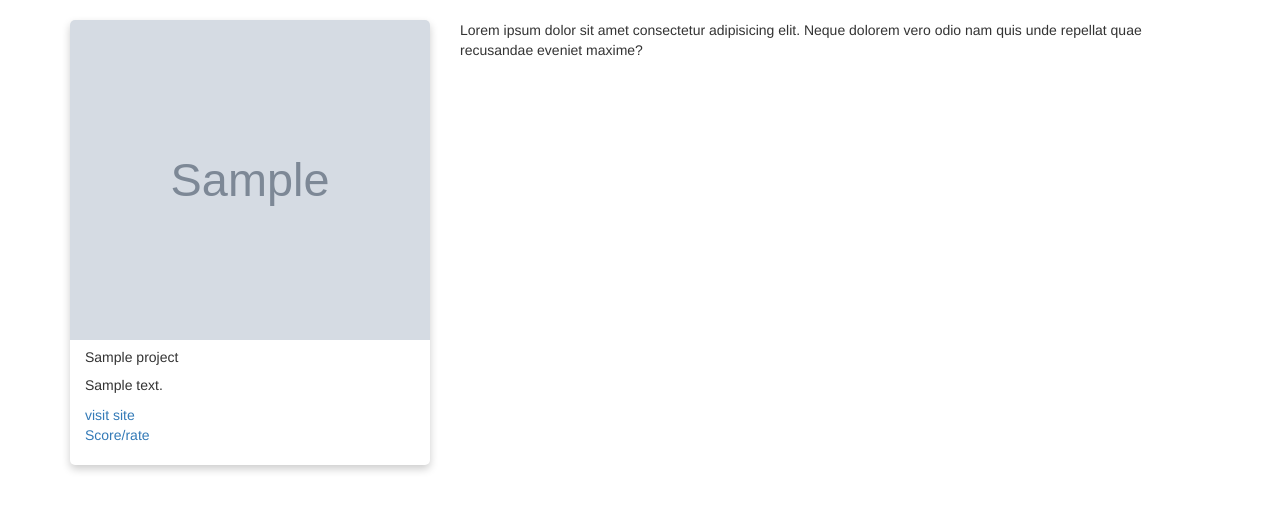
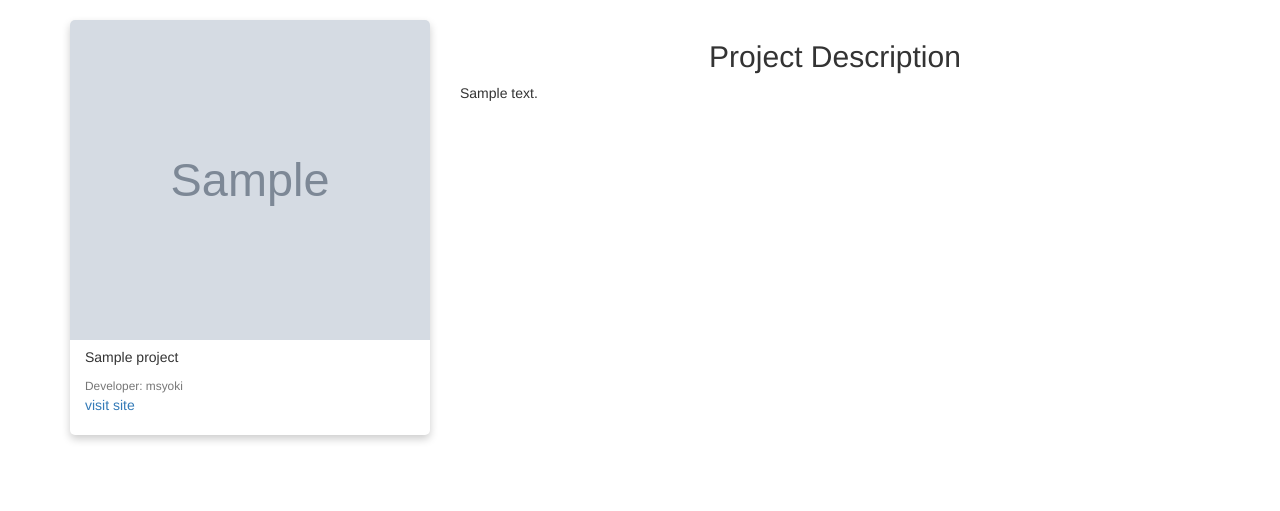
Before and after one commit to msyoki/Awards-app, a Django app: page /awwards/project/1 in a window 1280 px wide. Shown: the part 72-583 px from the top of the page. Run offline with Django 3.2, Linux system fonts and the light colour scheme; a user stored in the database is signed in; data comes from the database, SQL or seed files in the repository; tables that the repository leaves empty hold one stand-in row (values such as "Sample post"); grey boxes marked "Sample" are stand-in pictures; some libraries are stand-ins or nearby versions.

Commit message:
update styling

```diff
--- a/awwards/templates/awwards/home.html
+++ b/awwards/templates/awwards/home.html
@@ -32,8 +32,6 @@
             <div class="container">
                 <h5 >{{project.name}}</h5>
                 <small class="text-muted" >Developer: {{project.user}}</small><br>
-                <p >{{project.description}}</p>
-
                 <a href="http://{{project.link}}">visit site</a><br>
                 <a href="/awwards/project/{{project.id}}" target="_blank">Score/rate</a><br><br>
             </div>
--- a/awwards/templates/awwards/project.html
+++ b/awwards/templates/awwards/project.html
@@ -4,19 +4,19 @@
 <div class="container">
     <div class="row">
         <div class="col-lg-4">
-            <div class="card">
-                <img src="{{project.webimage.url}}"  class="card-img-top" alt="{{project.name}}" >
+            <div class="card " >
+                <img src="{{project.webimage.url}}"  class="card-img-top img-fluid" alt="{{project.name}}" >
                 <div class="container">
                     <h5 >{{project.name}}</h5>
-                    <p >{{project.description}}</p>
-                    <a href="http://{{project.link}}">visit site</a><br>
-                    <a href="/awwards/project/{{project.id}}" target="_blank">Score/rate</a><br><br>
+                    <small class="text-muted" >Developer: {{project.user}}</small><br>
+                    <a href="http://{{project.link}}">visit site</a><br><br>
                 </div>
             </div>
         </div>
         <div class="col-lg-8">
             <div>
-                <p>Lorem ipsum dolor sit amet consectetur adipisicing elit. Neque dolorem vero odio nam quis unde repellat quae recusandae eveniet maxime?</p>
+                <h2 class="text-center">Project Description</h2>
+                <p >{{project.description}}</p>
             </div>
         </div>
     </div>
--- a/awwards/templates/awwards/search.html
+++ b/awwards/templates/awwards/search.html
@@ -18,7 +18,6 @@
                 <img src="{{project.webimage.url}}"  class="card-img-top" alt="{{project.name}}"  >
                 <div class="container">
                     <h5 >{{project.name}}</h5>
-                    <p >{{project.description}}</p>
                     <a href="http://{{project.link}}">visit site</a><br>
                     <a href="/awwards/project/{{project.id}}" target="_blank">Score/rate</a><br><br>
                 </div>
--- a/static/css/index.css
+++ b/static/css/index.css
@@ -3,7 +3,8 @@
     box-shadow: 0 4px 8px 0 rgba(0,0,0,0.2);
     transition: 0.3s;
     border-radius: 5px;
-    margin-bottom: 10px;
+    margin-bottom: 20px;
+
 
 
 }
```
